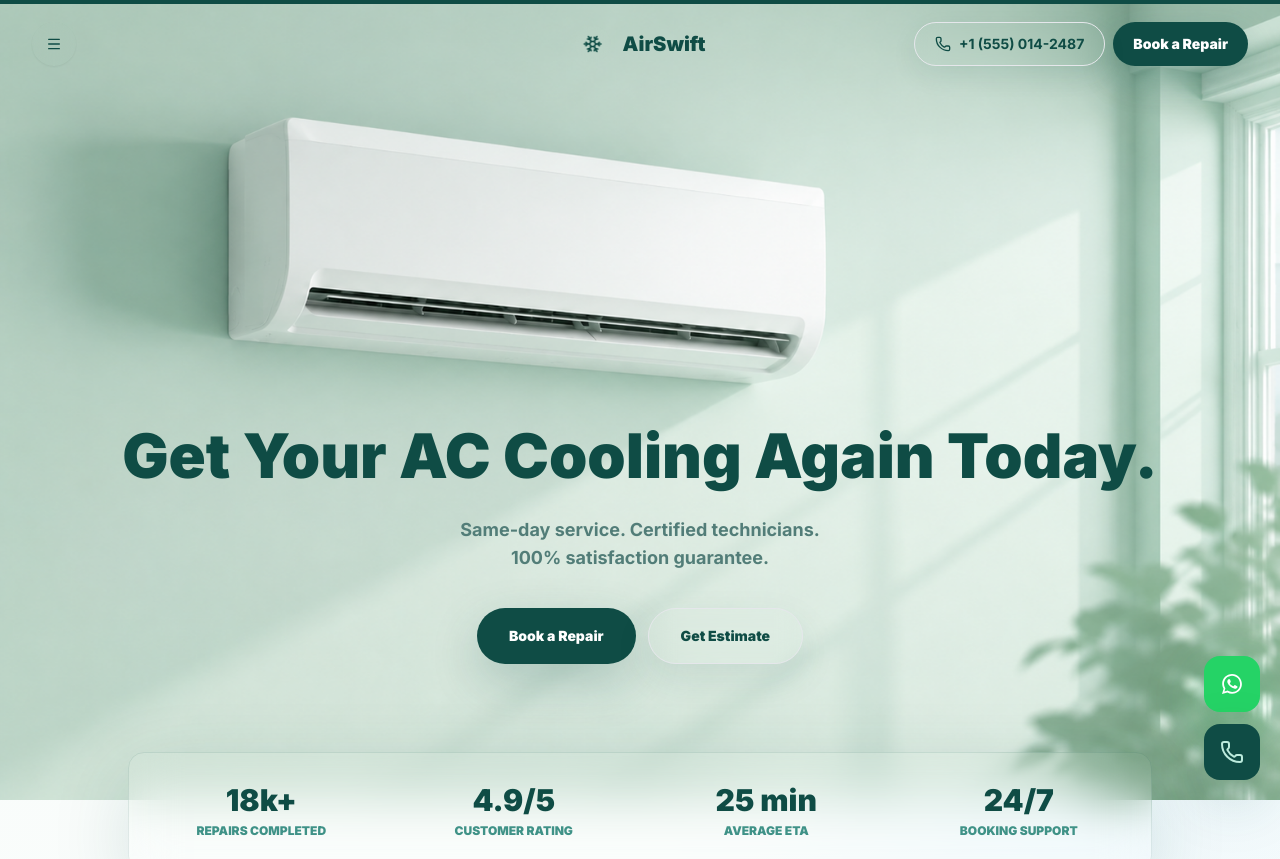
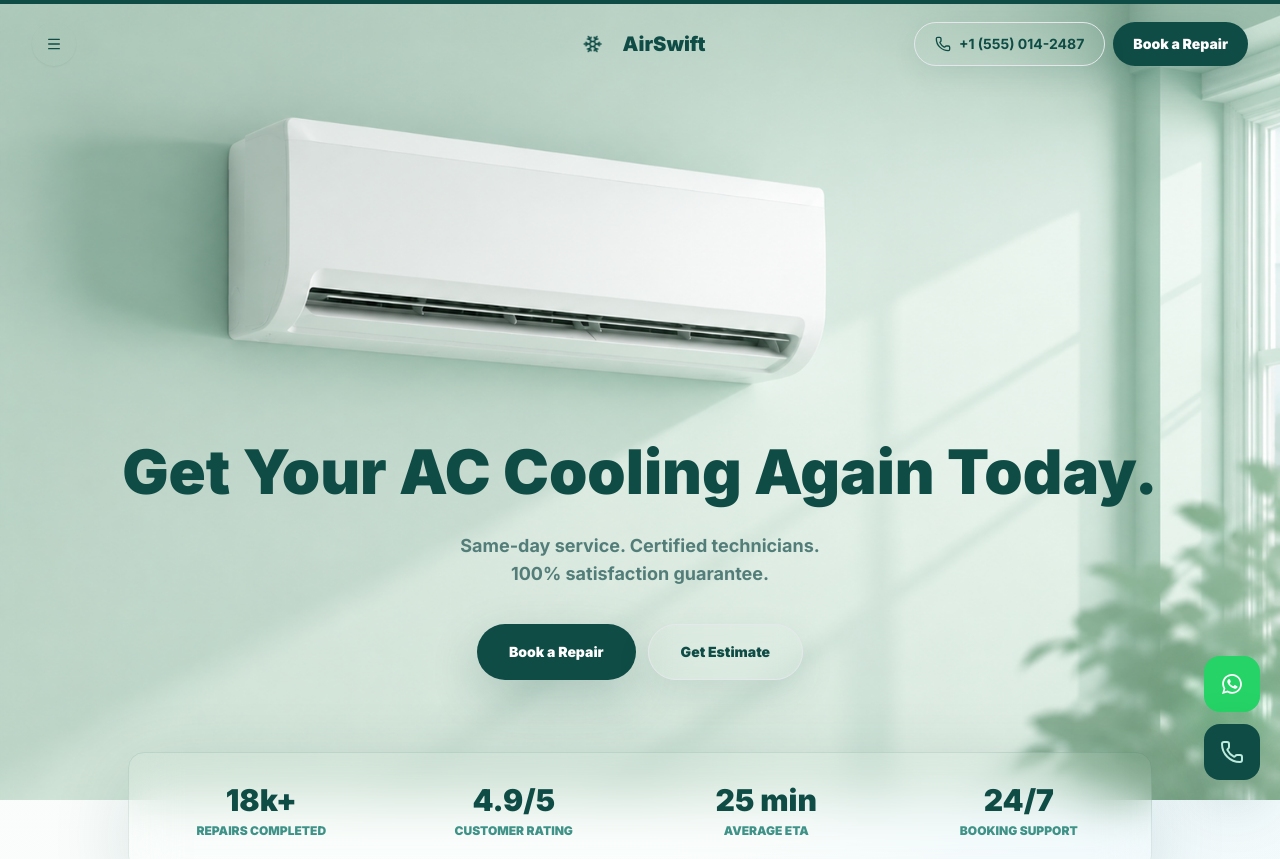
Before and after one commit to Zuvairiya7197/ACRepair, a Next.js app: page / in a window 1280 px wide. Shown: the top 859 px of the page. Built offline with nearby package versions, Linux system fonts and the light colour scheme.

Commit message:
hero text

```diff
--- a/src/components/home-page.tsx
+++ b/src/components/home-page.tsx
@@ -443,7 +443,7 @@ export default function HomePage() {
             variants={stagger}
             initial="hidden"
             animate="show"
-            className="relative mx-auto mt-44 flex w-full max-w-6xl flex-col items-center text-center sm:mt-56 lg:mt-72"
+            className="relative mx-auto mt-52 flex w-full max-w-6xl flex-col items-center text-center sm:mt-64 lg:mt-80"
           >
             <motion.h1
               variants={fadeUp}
```
